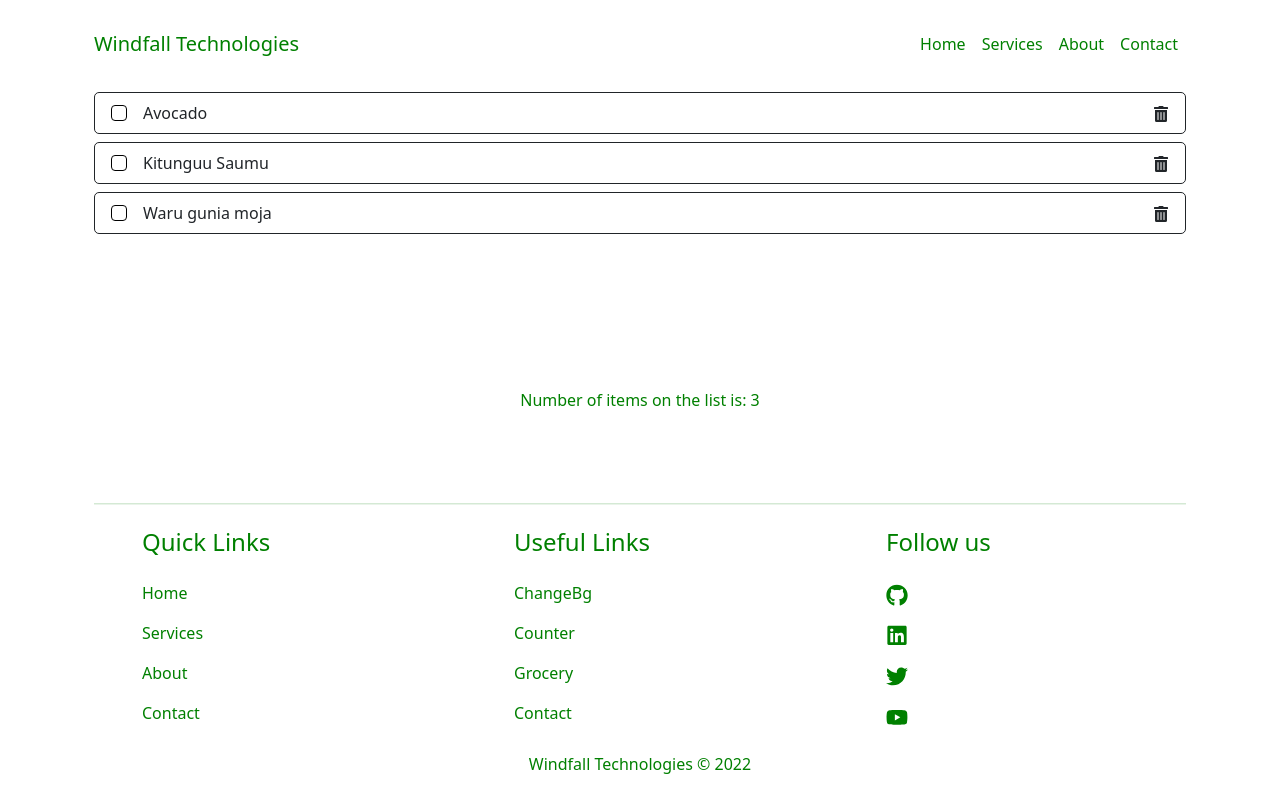
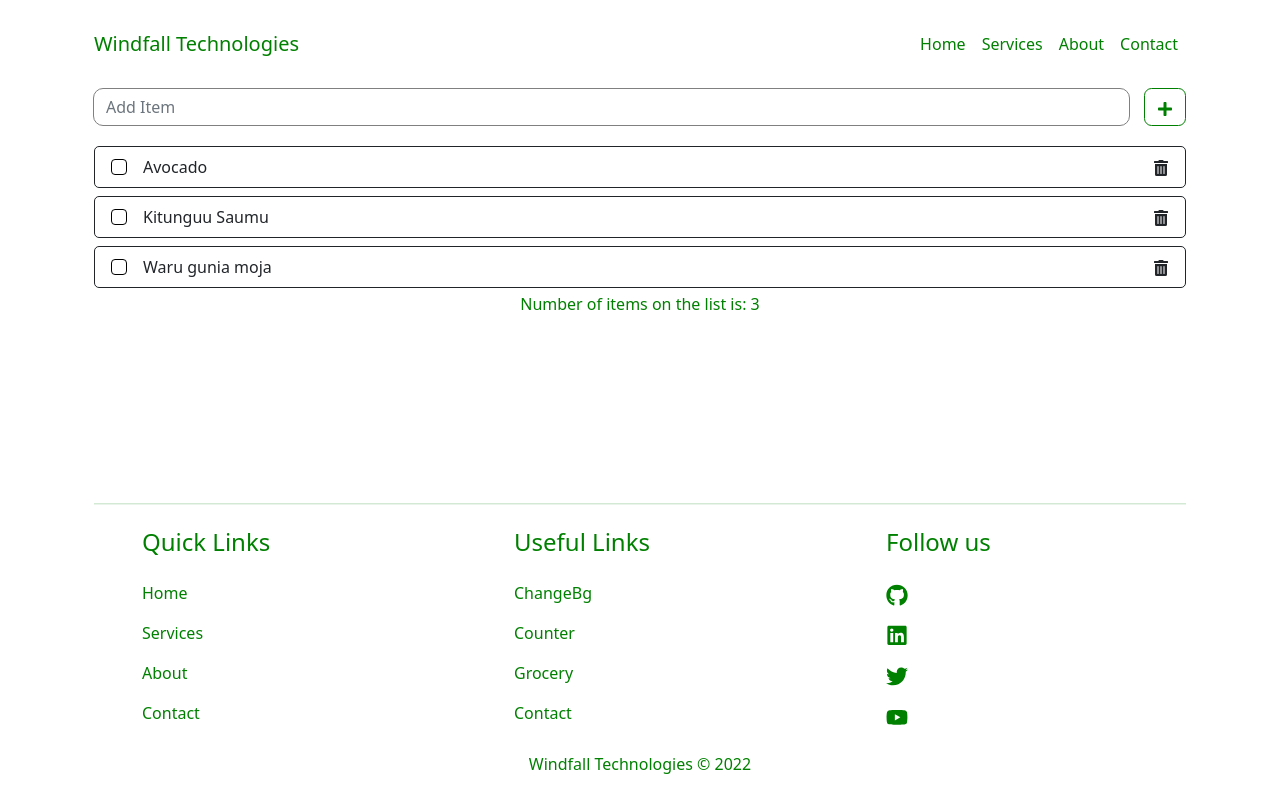
Before and after one commit to JoelOgira/Grocery-List, a React (Create React App) app: page /grocery in a window 1280 px wide. Built offline with nearby package versions, Linux system fonts and the light colour scheme.

Commit message:
Add new Items functionality

```diff
--- /dev/null
+++ b/src/Components/Grocery 2.0/AddItem.jsx
@@ -0,0 +1,27 @@
+import { FaPlus } from "react-icons/fa";
+
+const AddItem = ({ newItem, setnewItem, handleSubmit }) => {
+  return (
+    <form className="addForm input-group mb-3" onSubmit={handleSubmit}>
+      <label htmlFor="addItem" className="form-label">Add Item</label>
+      <input
+        autoFocus
+        required
+        value={newItem}
+        onChange={ e => setnewItem(e.target.value)}
+        type="text"
+        className="addItem form-control"
+        placeholder="Add Item"
+      />
+      <button
+        className="btn btn-outline addBtn"
+        type="submit"
+        aria-label="Add Item"
+      >
+        <FaPlus/>
+      </button>
+    </form>
+  )
+}
+
+export default AddItem;
--- a/src/Components/Grocery 2.0/Content.jsx
+++ b/src/Components/Grocery 2.0/Content.jsx
@@ -1,14 +1,15 @@
-import { FaTrashAlt } from "react-icons/fa";
+import ItemList from "./ItemList";
 
 const Content = ({items, handleCheck, handleDelete }) => {
   return (
     <ul className="list-group">
-        {items.length? (items.map(item => (
-            <li className="grocery-list list-group-item my-1" style={{border: '1px solid', borderRadius: '5px'}} key={item.id}>
-                <input className="form-check-input" style={{border:'1px solid'}} type="checkbox" onChange={() => handleCheck(item.id)} checked={item.checked}/>
-                <label className="form-check-label card-text mx-3" htmlFor="firstCheckbox">{item.item}</label>
-                <FaTrashAlt className="trash-icon" role="button" onClick={() => handleDelete(item.id)} style={{float: 'right', marginTop: '5px'}} tabIndex="0"/>
-            </li>))) : (<p className='empty-message'>The Grocery List is empty ! ! !</p>)
+        {items.length? (<ItemList
+            items={items}
+            handleCheck={handleCheck}
+            handleDelete={handleDelete}
+        />)
+        :
+        (<p className='empty-message'>The Grocery List is empty ! ! !</p>)
         }
     </ul>
   )
--- a/src/Components/Grocery 2.0/Grocery.jsx
+++ b/src/Components/Grocery 2.0/Grocery.jsx
@@ -2,6 +2,7 @@ import './grocery.css';
 import { useState } from "react";
 import GroceryFooter from './GroceryFooter';
 import Content from './Content';
+import AddItem from './AddItem';
 
 const Grocery = () => {
 
@@ -23,21 +24,48 @@ const Grocery = () => {
     }
   ]);
 
+  const [newItem, setnewItem] = useState('');
+
+  const setAndSaveItems = (newItem) => {
+    setItems(newItem);
+    localStorage.setItem('New Shopping List', JSON.stringify(newItem));
+  }
+
+  const addItem = (item) => {
+    const id = items.length ? items[items.length - 1].id + 1 : 1;
+    const myNewItem = { id, checked: false, item }
+    const listItems = [...items, myNewItem]
+    setAndSaveItems(listItems);
+  }
+
   const handleCheck = id => {
     const listItems = items.map(item => item.id === id ? {...item, checked: !item.checked} : item );
-    setItems(listItems);
-    localStorage.setItem('New Shopping List', JSON.stringify(listItems));
+    setAndSaveItems(listItems);
   }
 
   const handleDelete = id => {
     const listItems = items.filter(item => item.id !== id);
-    setItems(listItems);
-    localStorage.setItem('New Shopping List', JSON.stringify(listItems));
+    setAndSaveItems(listItems);
+  }
+
+  const handleSubmit = e => {
+    e.preventDefault();
+    if (!newItem) return;
+    // Add new item
+    addItem(newItem);
+    setnewItem('');
   }
 
   return (
     <div className="Grocery container">
         <main>
+
+          <AddItem
+            newItem={newItem}
+            setnewItem ={setnewItem}
+            handleSubmit={handleSubmit}
+          />
+
           <Content
             items={items}
             handleCheck={handleCheck}
--- /dev/null
+++ b/src/Components/Grocery 2.0/ItemList.jsx
@@ -0,0 +1,14 @@
+import { FaTrashAlt } from "react-icons/fa";
+
+const ItemList = ({ items, handleCheck, handleDelete }) => {
+  return (
+    items.map(item => (
+        <li className="grocery-list list-group-item my-1" style={{border: '1px solid', borderRadius: '5px'}} key={item.id}>
+            <input className="form-check-input" style={{border:'1px solid'}} type="checkbox" onChange={() => handleCheck(item.id)} checked={item.checked}/>
+            <label className="form-check-label card-text mx-3" htmlFor="firstCheckbox">{item.item}</label>
+            <FaTrashAlt className="trash-icon" role="button" onClick={() => handleDelete(item.id)} style={{float: 'right', marginTop: '5px'}} tabIndex="0" aria-label={`Delete ${item.item}`} />
+        </li>))
+  )
+}
+
+export default ItemList;
--- a/src/Components/Grocery 2.0/grocery.css
+++ b/src/Components/Grocery 2.0/grocery.css
@@ -1,3 +1,13 @@
+/* Add Form Styling */
+.addItem {
+    border-radius: 10px !important;
+    margin-right: 15px !important;
+}
+
+.addBtn {
+    border-radius: 7.5px !important;
+}
+
 .list-group-item input:focus {
     box-shadow: none;
 }
@@ -30,6 +40,5 @@
 .grocery-footer {
     position: sticky !important;
     top: 100vh !important;
-    padding-top: 150px;
     text-align: center;
 }
```
